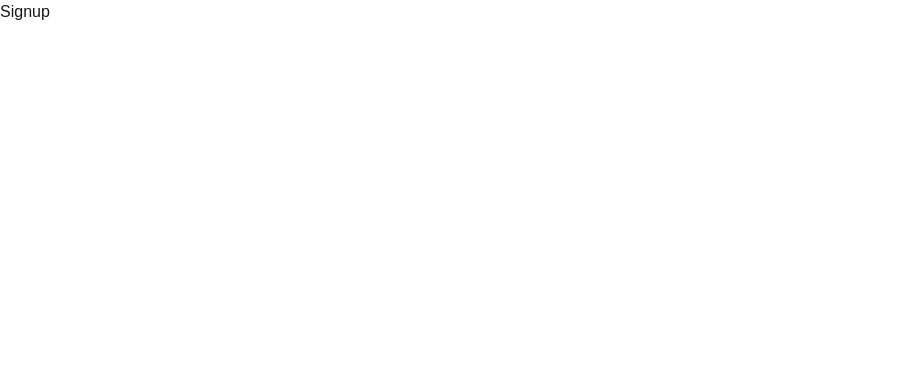
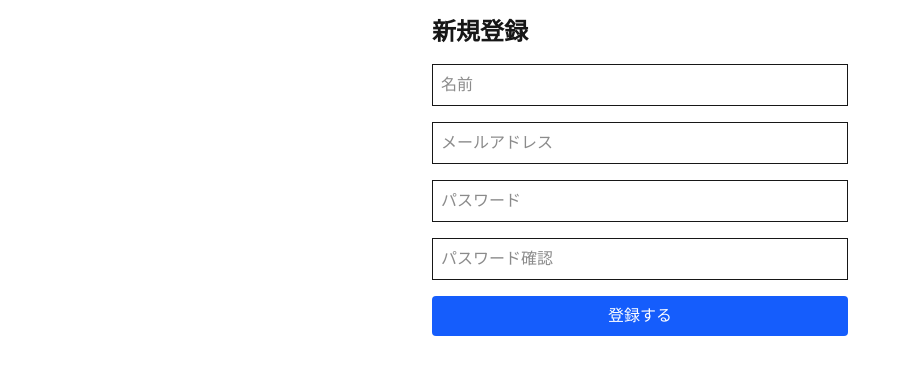
Before and after one commit to X13467980/watnow-SpringProject2025-frontend, a Next.js app: page /signup in a window 1280 px wide. Shown: the top 374 px of the page, without its empty margins (0-910 px from the left). Built offline with nearby package versions, Linux system fonts and the light colour scheme.

Commit message:
Feat: add signup feature

```diff
--- a/src/app/signup/page.tsx
+++ b/src/app/signup/page.tsx
@@ -1,3 +1,78 @@
+'use client';
+
+import { useState } from 'react';
+
 export default function SignupPage() {
-    return <div>Signup</div>;
+  const [name, setName] = useState('');
+  const [email, setEmail] = useState('');
+  const [password, setPassword] = useState('');
+  const [passwordConfirmation, setPasswordConfirmation] = useState('');
+  const [message, setMessage] = useState('');
+
+  const handleSubmit = async (e: React.FormEvent) => {
+    e.preventDefault();
+
+    const res = await fetch('http://localhost:3000/api/v1/users', {
+      method: 'POST',
+      headers: {
+        'Content-Type': 'application/json',
+      },
+      body: JSON.stringify({
+        user: {
+          name,
+          email,
+          password,
+          password_confirmation: passwordConfirmation,
+        },
+      }),
+    });
+
+    const data = await res.json();
+
+    if (res.ok) {
+      setMessage('登録に成功しました！');
+    } else {
+      setMessage(`エラー: ${data.errors?.join(', ')}`);
+    }
+  };
+
+  return (
+    <div className="max-w-md mx-auto p-4">
+      <h2 className="text-2xl font-bold mb-4">新規登録</h2>
+      <form onSubmit={handleSubmit} className="flex flex-col gap-4">
+        <input
+          type="text"
+          placeholder="名前"
+          value={name}
+          onChange={(e) => setName(e.target.value)}
+          className="border p-2"
+        />
+        <input
+          type="email"
+          placeholder="メールアドレス"
+          value={email}
+          onChange={(e) => setEmail(e.target.value)}
+          className="border p-2"
+        />
+        <input
+          type="password"
+          placeholder="パスワード"
+          value={password}
+          onChange={(e) => setPassword(e.target.value)}
+          className="border p-2"
+        />
+        <input
+          type="password"
+          placeholder="パスワード確認"
+          value={passwordConfirmation}
+          onChange={(e) => setPasswordConfirmation(e.target.value)}
+          className="border p-2"
+        />
+        <button type="submit" className="bg-blue-600 text-white py-2 rounded">
+          登録する
+        </button>
+      </form>
+      {message && <p className="mt-4">{message}</p>}
+    </div>
+  );
 }
```
